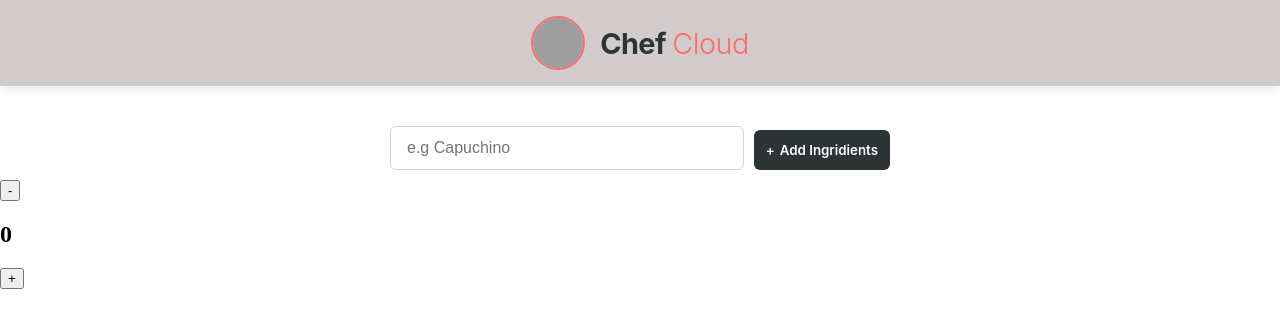
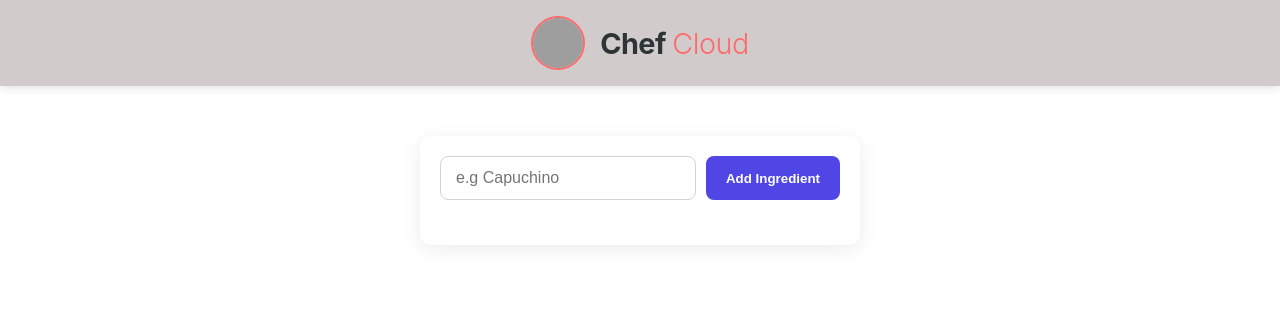
Before and after one commit to wainaina-mwangi/Chef-Cloud, a React (Vite) app: page / in a window 1280 px wide. Shown: the top 328 px of the page. Built offline with nearby package versions, Linux system fonts and the light colour scheme; grey boxes are pictures that could not be loaded.

Commit message:
added the handle submit button

```diff
--- a/src/App.jsx
+++ b/src/App.jsx
@@ -1,14 +1,13 @@
 import React from 'react'
 import Header from './components/Header'
 import Main from './components/Main'
-import State from './components/State'
 
 function App() {
   return (
     <>
     <Header/>
     <Main/>
-    <State/>
+
     </>
   )
 }
--- a/src/components/Main.jsx
+++ b/src/components/Main.jsx
@@ -2,24 +2,33 @@ import React from "react";
 import { useState } from "react";
 
 function Main() {
-  const []=useState();
-    function handleSubmit(e) {
-      // e is for event
-      // e.preventDefault stops the form for refresh
-        e.preventDefault();
-        const formData = new FormData(e.currentTarget);
-        const newIngridient = formData.get("ingridients");
-        console.log(newIngridient);
+  const [ingredients, setIngredients] = useState([]);
+
+  function handleSubmit(e) {
+    e.preventDefault();
+    const formData = new FormData(e.currentTarget);
 
 
+    const newIngredient = formData.get("indgridients");
+
+    if (newIngredient && newIngredient.trim() !== "") {
+      setIngredients(prevIngredients => [...prevIngredients, newIngredient]);
+      e.currentTarget.reset();
     }
+  }
+
   return (
     <main>
-      <form onSubmit={handleSubmit} action="" className="add-form">
-        {/* <label htmlFor="#">Add Ingridients</label> */}
-        <input type="text" placeholder="e.g Capuchino " name="indgridients" />
-        <button>Add Ingridients</button>
+      <form onSubmit={handleSubmit} className="add-form">
+        <input type="text" placeholder="e.g Capuchino" name="indgridients" />
+        <button type="submit">Add Ingredient</button>
       </form>
+
+      <ul className="list-item">
+        {ingredients.map((item, index) => (
+          <li key={index}>{item}</li>
+        ))}
+      </ul>
     </main>
   );
 }
--- a/src/components/State.jsx
+++ /dev/null
@@ -1,24 +0,0 @@
-import React from 'react'
-import{useState} from 'react'
-
-function State() {
-const[count,setCount]=useState(0);
-
-function add() {
-    setCount(prevCount=>prevCount + 1)
-}
-
-function sub() {
-    setCount(prevCount => prevCount - 1)
-}
-
-  return (
-    <div>
-        <button onClick={sub}>-</button>
-        <h2>{count}</h2>
-        <button onClick={add}>+</button>
-    </div>
-  )
-}
-
-export default State
--- a/src/index.css
+++ b/src/index.css
@@ -40,78 +40,80 @@ body{
   font-weight: 300;
 }
 
-
-/* Container spacing */
+/* General Layout */
 main {
-  display: flex;
-  justify-content: center;
-  padding: 40px 40px 10px;
+    font-family: 'Inter', system-ui, sans-serif;
+    max-width: 400px;
+    margin: 50px auto;
+    padding: 20px;
+    background-color: #ffffff;
+    border-radius: 12px;
+    box-shadow: 0 4px 20px rgba(0, 0, 0, 0.08);
 }
 
-/* Form Layout */
+/* Form Styling */
 .add-form {
     display: flex;
-  flex-direction: column;
     gap: 10px;
-  width: 100%;
-  max-width: 500px;
+    margin-bottom: 25px;
 }
 
-/* Label styling */
-.add-form label {
-  font-size: 0.9rem;
-  font-weight: 600;
-  color: #4b5563;
-  margin-bottom: 2px;
-}
-
-/* Input field */
 .add-form input {
-  padding: 12px 16px;
+    flex: 1;
+    padding: 12px 15px;
     border: 1px solid #d1d5db;
-  border-radius: 6px;
-  font-size: 1rem;
-  outline: none;
-  flex-grow: 1;
+    border-radius: 8px;
+    font-size: 16px;
     transition: border-color 0.2s, box-shadow 0.2s;
 }
 
 .add-form input:focus {
-  border-color: #ff6b6b;
-  box-shadow: 0 0 0 3px rgba(255, 107, 107, 0.2);
+    outline: none;
+    border-color: #4f46e5;
+    box-shadow: 0 0 0 3px rgba(79, 70, 229, 0.1);
 }
 
-/* Button styling */
+/* Button Styling */
 .add-form button {
-  background-color: #2d3436;
+    background-color: #4f46e5;
     color: white;
-  padding: 12px;
     border: none;
-  border-radius: 6px;
+    padding: 12px 20px;
+    border-radius: 8px;
     font-weight: 600;
-  font-family: 'Inter', sans-serif;
     cursor: pointer;
     transition: background-color 0.2s;
-}
-
-.add-form button::before{
-  content: "+";
-  margin-right: 5px;
-
+    white-space: nowrap;
 }
 
 .add-form button:hover {
-  background-color: #e00a0a;
+    background-color: #4338ca;
 }
 
-/* Responsive adjustment for wider screens */
-@media (min-width: 640px) {
-  .add-form {
-    flex-direction: row;
-    align-items: flex-end;
+.add-form button:active {
+    transform: scale(0.98);
 }
 
-  .add-form input {
-    flex-grow: 1;
+/* List Styling */
+.list-item {
+    list-style: none;
+    padding: 0;
+    margin: 0;
 }
+
+.list-item li {
+    background-color: #f9fafb;
+    margin-bottom: 8px;
+    padding: 12px 16px;
+    border-radius: 6px;
+    color: #374151;
+    display: flex;
+    align-items: center;
+    animation: fadeIn 0.3s ease;
 }
+
+/* Animation for adding new items */
+@keyframes fadeIn {
+    from { opacity: 0; transform: translateY(5px); }
+    to { opacity: 1; transform: translateY(0); }
+}
```
Lines whose indentation alone changed are shown as unchanged.
